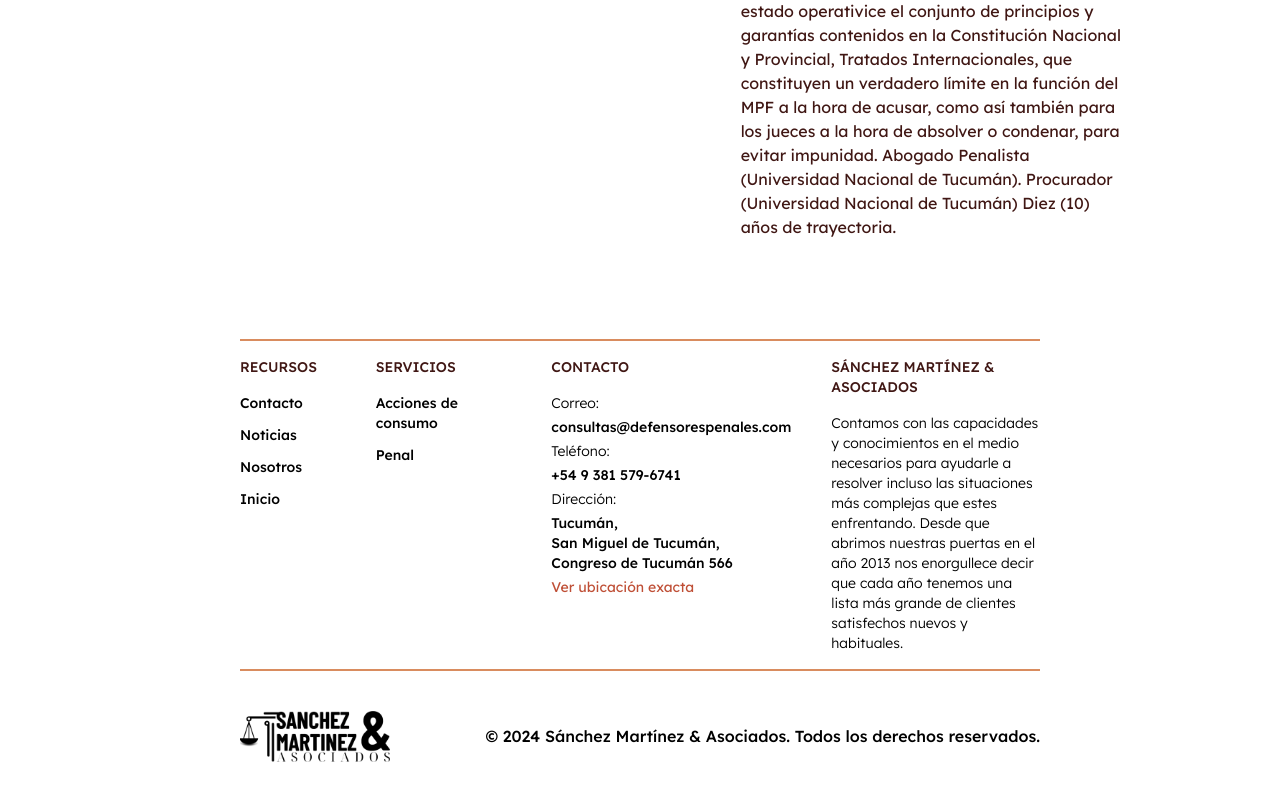
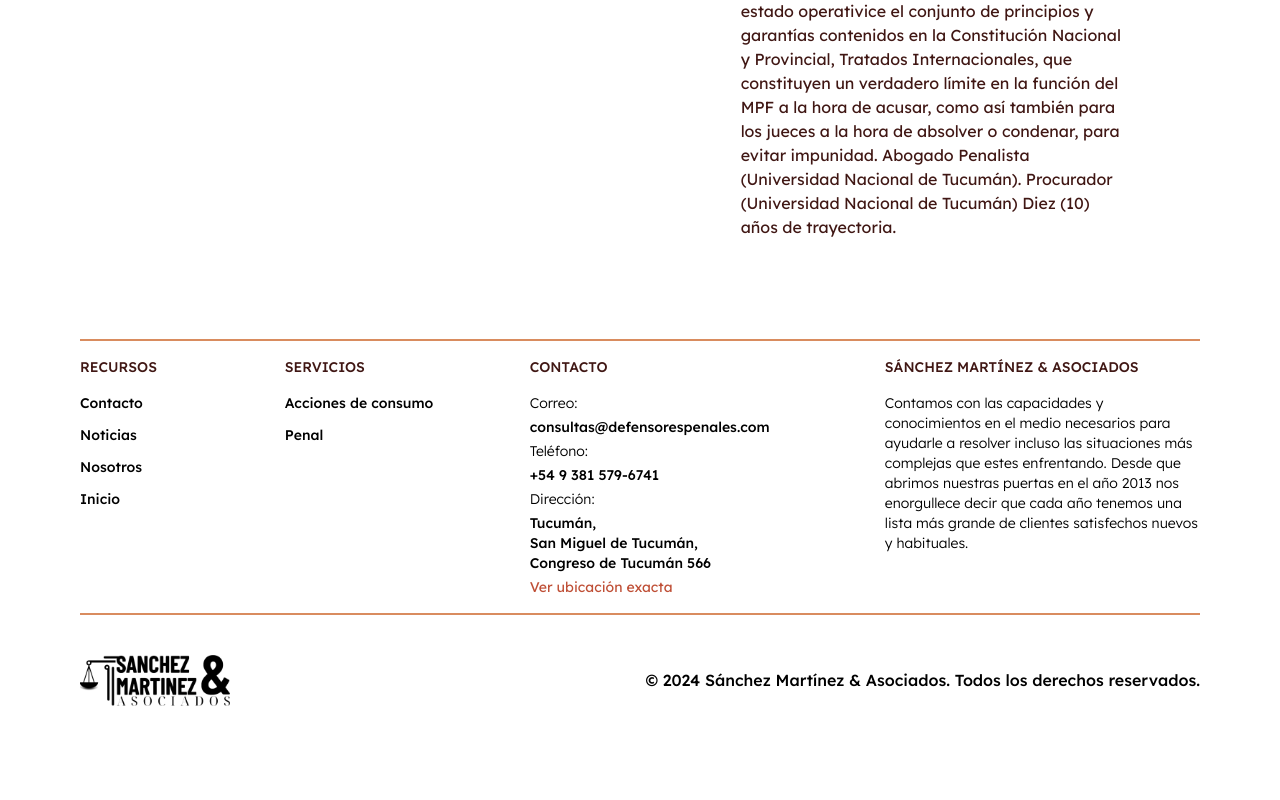
Before and after one commit to cajimenez96/sanchez-martinez, a React (Vite) app: page /nosotros in a window 1280 px wide. Shown: the part 1518-2318 px from the top of the page. After the commit the page ends 2264 px from the top, so only its background shows below. Built offline with nearby package versions, Linux system fonts and the light colour scheme; no server answers.

Commit message:
Fix responsive hero + footer

```diff
--- a/src/components/Footer/index.tsx
+++ b/src/components/Footer/index.tsx
@@ -45,7 +45,7 @@ const Contact = ({children, title}: ContactProps) => {
 
 const Footer = () => {
   return (
-    <div className="w-full md:w-3/4 mx-auto">
+    <div className="w-full mx-auto">
       <Reveal>
         <Section className="mx-5 md:mx-20 mb-0 py-4 border-t-2 border-b-2 border-mapuche text-sm">
 
--- a/src/pages/Home/index.tsx
+++ b/src/pages/Home/index.tsx
@@ -59,7 +59,7 @@ const Home = () => {
 
   return (
     <>
-      <Container className="p-3 py-10 mt-5 md:py-0 flex flex-col md:flex-row justify-evenly items-center md:items-start gap-y-10 md:gap-0 min-h-[70vh]">
+      <Container className="p-3 py-10 mt-5 md:py-0 flex flex-col lg:flex-row justify-evenly items-center lg:items-start gap-y-10 md:gap-0 min-h-[70vh]">
 
         <Motion>
           <Section className="my-auto md:py-20 flex flex-col items-start leading-[2.8rem] md:leading-none">
@@ -78,6 +78,7 @@ const Home = () => {
 
           </Section>
         </Motion>
+
         <Section className="w-3/4 md:max-w-[500px] mx-10 my-auto flex flex-col items-center md:items-start">
           <div className="w-full mt-5">
             <Switch selectedValue={selectedValue} handleClick={handleCheckboxChange} />
```
